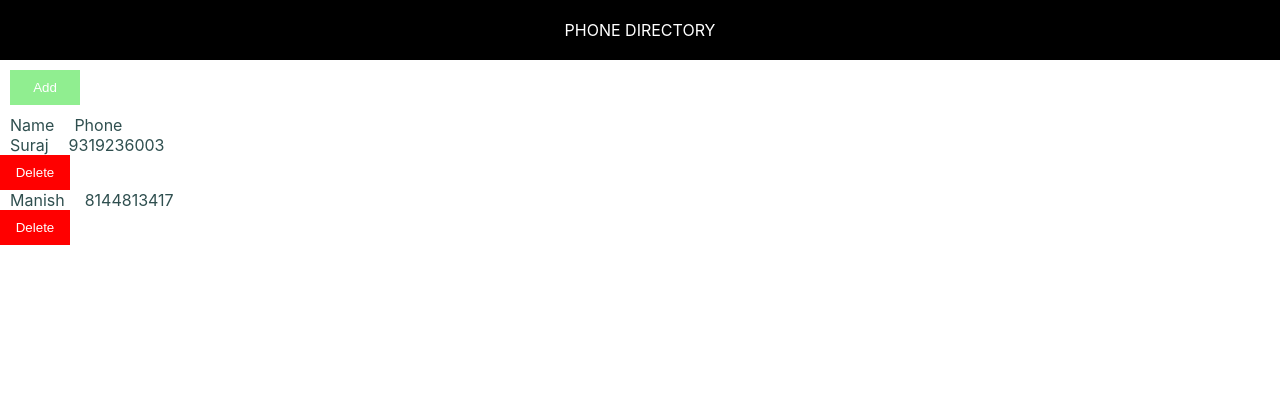
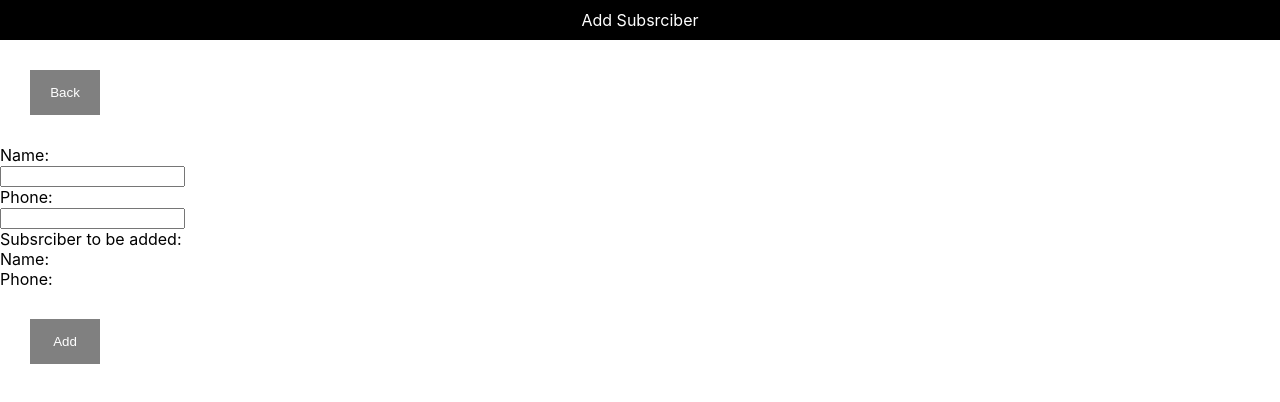
Before and after one commit to Xfreak22/new-phone-directory1, a React (Create React App) app in the folder new-phone-directory1/: page / in a window 1280 px wide. Shown: the top 402 px of the page. Built offline with nearby package versions, Linux system fonts and the light colour scheme.

Commit message:
Added ‘AddSubscriber’ component
Added ‘AddSubscriber’ component

```diff
--- /dev/null
+++ b/new-phone-directory1/src/AddSubscriber.js
@@ -0,0 +1,37 @@
+import React, {Component} from "react";
+import './common/common1.css';
+import Header from "./Header";
+import Button1 from "./button";
+import { Fragment } from "react";
+
+class AddSubscriber extends Component {
+    render(){
+        return(
+            <Fragment>
+        <div className="header-styling">
+        <Header heading="Add Subsrciber"/>
+        </div>
+        <div>
+        <Button1 heading="Back"/>
+        </div>
+        <div>
+            <form>
+             <label htmlFor="name">Name: </label><br/>
+             <input id="name" name="name"/><br/>
+             <label htmlFor="Phone">Phone: </label><br/>
+             <input id="Phone" name="Phone"/><br/>
+            <div className="span-container-for-subscriber">
+             <span>Subsrciber to be added: </span><br/>
+             <span>Name:</span><br/>
+             <span>Phone:</span><br/>
+             <Button1 heading="Add"/>
+            </div>
+            </form>
+        </div>
+        </Fragment>
+        )
+    }
+}
+
+
+export default AddSubscriber;
--- a/new-phone-directory1/src/App.css
+++ b/new-phone-directory1/src/App.css
@@ -1,6 +1,8 @@
 .App {
   text-align: center;
 }
+
+
 
 .App-logo {
   height: 40vmin;
--- a/new-phone-directory1/src/App.js
+++ b/new-phone-directory1/src/App.js
@@ -1,17 +1,11 @@
 import React, {Component} from 'react';
 import Header from './Header';
+import './App.css';
+import './common/common1.css';
 import Button1 from './button';
 
 class App extends Component {
   render() {
-    const Button2 = function() {
-      const buttonstyle1 = {background: "red", color: "white", margin: "auto", padding: 10, width: 70, border: "none"}
-      return(
-      <div>
-        <button style={buttonstyle1}>Delete</button>
-      </div>
-      )
-  }
     let subscriberlist = [
       {
         id: 1,
@@ -25,28 +19,26 @@ class App extends Component {
       }
     ]
     return (
-      <div>
-      <Header headingname="Phone Directory"/>
-    <div>
-      <Button1/>
-    <div/>
-    <div>
-     <span style={{color: "darkslategrey", margin: "auto", padding: 10, width: "auto"}}>Name</span>
+      <div >
+        <div className="header-styling">
+        <Header heading="Phone Directory"/>
+        </div>
+        <Button1 heading="Add"/>
+    <div className='sub-heading-div-margin-for-name-and-num'>
+     <span style={{color: "darkslategrey", margin: 30, padding: 10, width: "auto"}}>Name</span>
      <span style={{color: "darkslategrey", margin: "auto", padding: 10, width: "auto"}}>Phone</span>
     </div>
 
       {
         subscriberlist.map(sub =>{
-         return <div key={sub.id}>
-                <span style={{color: "darkslategrey", margin: "auto", padding: 10, width: "auto"}}>{sub.Name}</span>
-                <span style={{color: "darkslategrey", margin: "auto", padding: 10, width: "auto"}}>{sub.Phone}</span>
-                <span><Button2/></span>
-
+         return  <div className='Content' key={sub.id}>
+                <span className='Content-span-styling'>{sub.Name}</span>
+                <span className='Content-span-styling1'>{sub.Phone}</span>
+                <button type='submit' className='button-style2'>Delete</button>
          </div>
         })
       }
 
-    </div>
     </div>
     )
   }
--- a/new-phone-directory1/src/Header.js
+++ b/new-phone-directory1/src/Header.js
@@ -1,10 +1,10 @@
 import React from "react";
+import './App.css';
 
 const Header = function(props) {
-    const HeaderStyle = {background:"black" , padding: 20, textTransform: "uppercase", color: "white" , textAlign: "center" };
     return(
-        <div style={HeaderStyle}>
-            {props.headingname}
+        <div>
+            {props.heading}
         </div>
     )
 }
--- a/new-phone-directory1/src/button.js
+++ b/new-phone-directory1/src/button.js
@@ -1,10 +1,10 @@
 import React from "react";
+import './App.css';
 
-const Button1 = function() {
-    const buttonstyle = {background: "lightgreen", color: "white", margin: 10, padding: 10, width: 70, border: "none"}
+const Button1 = function(props) {
     return(
     <div>
-        <button style={buttonstyle}>Add</button>
+        <button className="button-style1">{props.heading}</button>
     </div>
     )
 }
--- /dev/null
+++ b/new-phone-directory1/src/common/common1.css
@@ -0,0 +1,61 @@
+.Content-span-styling {
+    margin-inline: -3px;
+      margin-left: 1px;
+      padding-left: 1px;
+      margin-inline-end: 40px
+  }
+
+  .Content-span-styling1 {
+    margin-inline: -3px;
+      margin-left: 1px;
+      padding-left: 1px;
+      margin-inline-end: 40px
+  }
+
+
+  .Content{
+      margin: 10px;
+      margin-left: 30px;
+  }
+
+  .sub-heading-div-margin-for-name-and-num {
+    margin: 2px 0px -2px -9px;
+  }
+
+  .button-style1 {
+    background: grey;
+    color: white;
+    margin: 30px;
+    padding: 15px;
+    width: 70px;
+    border: none;
+    cursor: pointer;
+  }
+
+  .button-style2 {
+    background: red;
+    color: white;
+     margin: 10px;
+    padding: 10px;
+    width: 70;
+    border: none;
+    cursor: pointer;
+  }
+
+  .header-styling {
+    background-color: black;
+    padding: 10px;
+    text-transform: "uppercase";
+    color: white;
+    text-align: center;
+  }
+
+  .button-style2 {
+    background: lightgreen;
+    color: white;
+    margin: 30px;
+    padding: 15px;
+    width: 70px;
+    border: none;
+    cursor: pointer;
+  }
--- a/new-phone-directory1/src/index.js
+++ b/new-phone-directory1/src/index.js
@@ -1,15 +1,12 @@
 import React from 'react';
 import ReactDOM from 'react-dom/client';
 import './index.css';
-import App from './App';
+import './common/common1.css';
 import reportWebVitals from './reportWebVitals';
+import AddSubscriber from './AddSubscriber';
 
 const root = ReactDOM.createRoot(document.getElementById('root'));
-root.render(
-  <React.StrictMode>
-    <App />
-  </React.StrictMode>
-);
+root.render(<AddSubscriber/>);
 
 // If you want to start measuring performance in your app, pass a function
 // to log results (for example: reportWebVitals(console.log))
```
